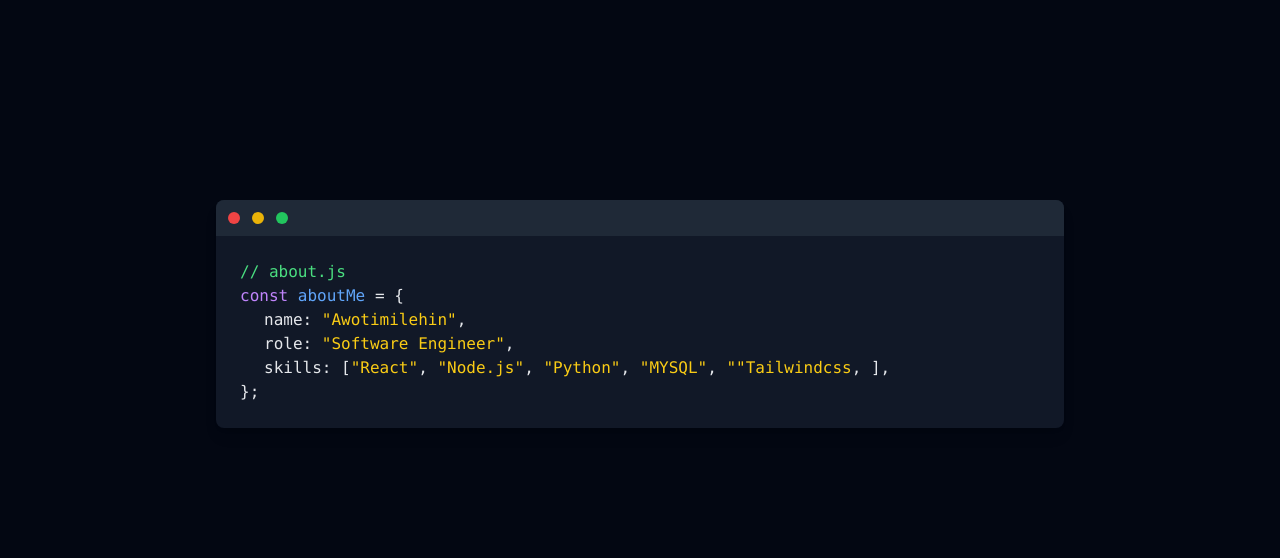
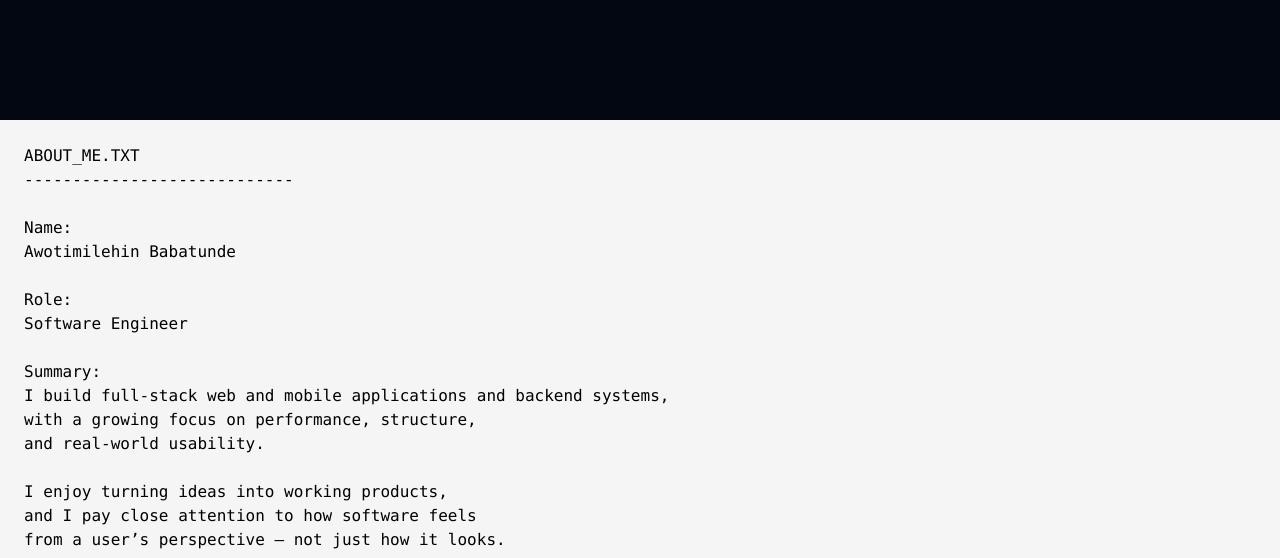
Before and after one commit to Olatundeawo/portfolio3, a React (Vite) app: page / in a window 1280 px wide. Shown: the part 680-1238 px from the top of the page. Built offline with nearby package versions, Linux system fonts and the light colour scheme; a web font is replaced by a local one.

Commit message:
modified the about page to fit the design

```diff
--- a/src/About.jsx
+++ b/src/About.jsx
@@ -1,42 +1,52 @@
-import FadeInSection from "./fadeinsection";
+export default function AboutTxt() {
+  return (
+    <div className="w-full h-full bg-[#f5f5f5] text-black overflow-auto">
+      <pre className="font-mono text-sm md:text-base leading-relaxed p-4 md:p-6 whitespace-pre-wrap">
+{`ABOUT_ME.TXT
+----------------------------
 
-function About() {
-  return (
-    <FadeInSection direction="left">
+Name:
+Awotimilehin Babatunde
 
+Role:
+Software Engineer
 
-    <section id="about" className="max-w-4xl mx-auto py-20 px-6">
-      <div className="bg-gray-900 rounded-lg shadow-lg overflow-hidden">
-        <div className="flex space-x-3 bg-gray-800 p-3">
-          <span className="w-3 h-3 bg-red-500 rounded-full"></span>
-          <span className="w-3 h-3 bg-yellow-500 rounded-full"></span>
-          <span className="w-3 h-3 bg-green-500 rounded-full"></span>
-        </div>
-        <div className="p-6">
-          <p className="text-green-400">{"// about.js"}</p>
-          <p>
-            <span className="text-purple-400">const</span>{" "}
-            <span className="text-blue-400">aboutMe</span> = {"{"}
-          </p>
-          <p className="ml-6">
-            name: <span className="text-yellow-400">"Awotimilehin"</span>,
-          </p>
-          <p className="ml-6">
-            role: <span className="text-yellow-400">"Software Engineer"</span>,
-          </p>
-          <p className="ml-6">
-            skills: [<span className="text-yellow-400">"React"</span>,{" "}
-            <span className="text-yellow-400">"Node.js"</span>,{" "}
-            <span className="text-yellow-400">"Python"</span>,{" "}
-            <span className="text-yellow-400">"MYSQL"</span>,{" "}
-            <span className="text-yellow-400">""Tailwindcss</span>, ],
-          </p>
-          <p>{"};"}</p>
-        </div>
-      </div>
-    </section>
-    </FadeInSection>
+Summary:
+I build full-stack web and mobile applications and backend systems,
+with a growing focus on performance, structure,
+and real-world usability.
+
+I enjoy turning ideas into working products,
+and I pay close attention to how software feels
+from a user’s perspective — not just how it looks.
+
+Stack:
+- JavaScript / TypeScript
+- React / React Native
+- Node.js
+- Django / Flask
+- PostgreSQL / Prisma
+- REST APIs
+
+Experience:
+I have built and deployed multiple personal and
+prototype projects, including content platforms,
+quiz systems, and fintech-style applications,
+handling both frontend and backend development.
+
+Philosophy:
+Simple solutions scale better.
+Good software should feel invisible to the user.
+
+Location:
+Nigeria
+
+Status:
+Open to collaborations and opportunities.
+
+----------------------------
+End of file.`}
+      </pre>
+    </div>
   );
 }
-
-export default About;
```
